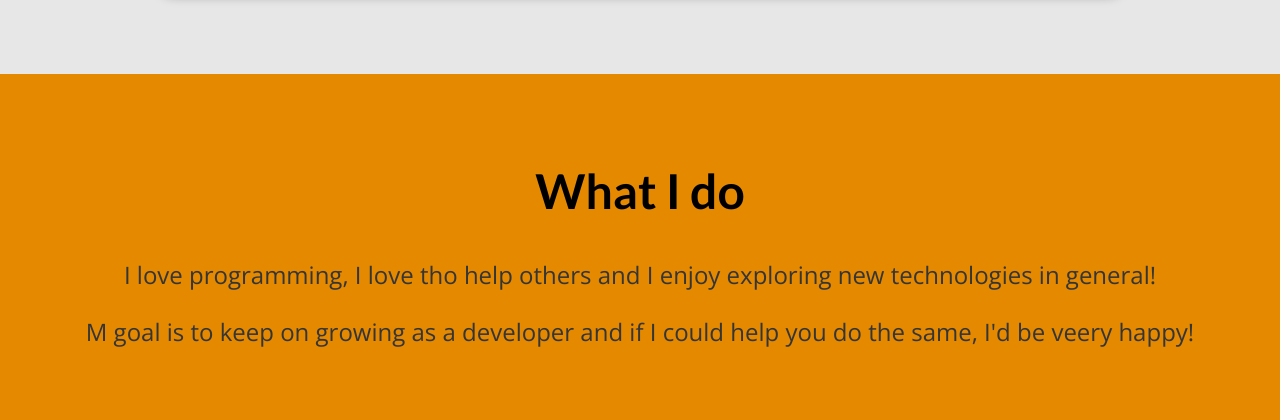
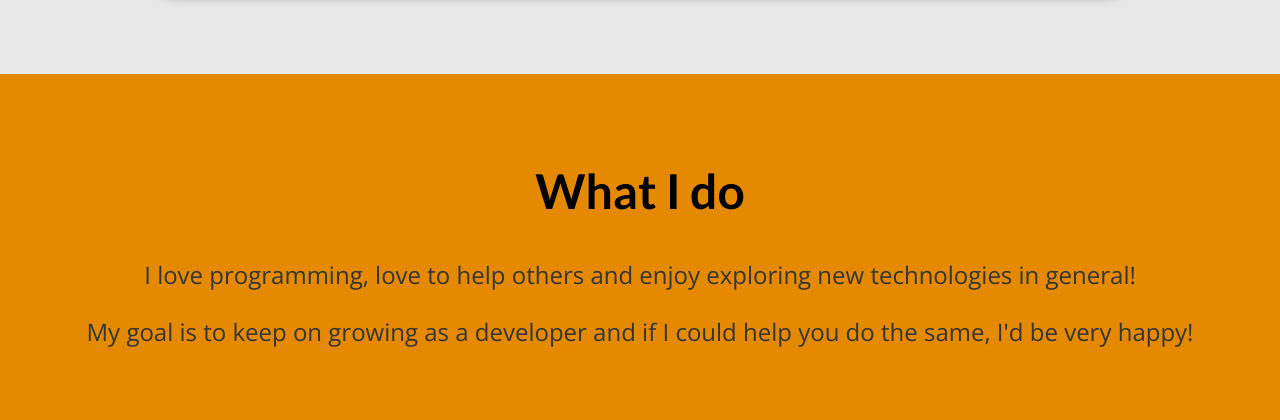
Before and after one commit to szilvia-csernus/blog_project, a Django app: page / in a window 1280 px wide. Shown: the part 548-968 px from the top of the page. Run offline with Django 3.2, Linux system fonts and the light colour scheme; data that the repository does not hold is empty.

Commit message:
fix typos

```diff
--- a/blog/templates/blog/index.html
+++ b/blog/templates/blog/index.html
@@ -34,9 +34,9 @@ My Blog
 <section id="about">
     <h2>What I do</h2>
     <p>
-        I love programming, I love tho help others and I enjoy exploring new technologies in general!
+        I love programming, love to help others and enjoy exploring new technologies in general!
     </p>
-    <p>M goal is to keep on growing as a developer and if I could help you do the same, I'd be veery happy!</p>
+    <p>My goal is to keep on growing as a developer and if I could help you do the same, I'd be very happy!</p>
 </section>
 
 {% endblock %}
```
